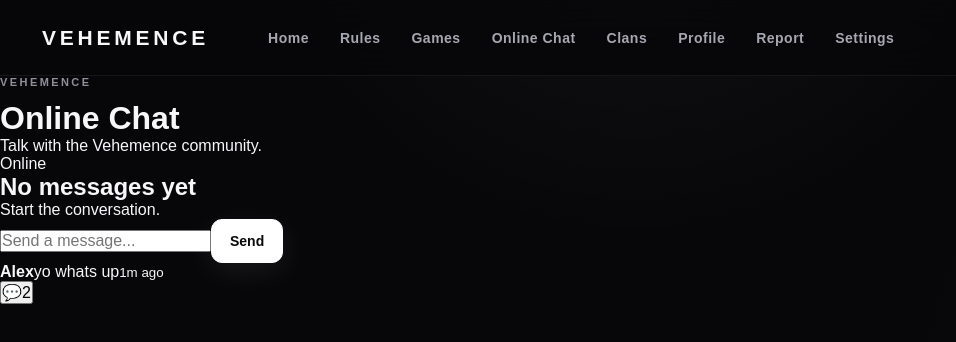
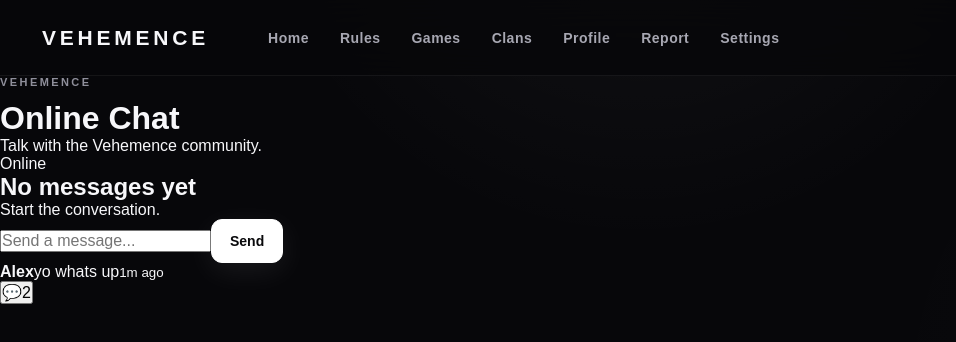
Before and after one commit to xaf13-spec/vehemence, a Next.js app: page /chat in a window 1280 px wide. Shown: the top 342 px of the page, without its empty margins (0-956 px from the left). Built offline with nearby package versions, Linux system fonts and the light colour scheme.

Commit message:
Remove online chat from navbar

```diff
--- a/app/components/Navbar.js
+++ b/app/components/Navbar.js
@@ -9,7 +9,6 @@ export default function Navbar() {
         <a href="/">Home</a>
         <a href="/rules">Rules</a>
         <a href="/games">Games</a>
-        <a href="/chat">Online Chat</a>
         <a href="/clans">Clans</a>
         <a href="/profile">Profile</a>
         <a href="/report">Report</a>
```
